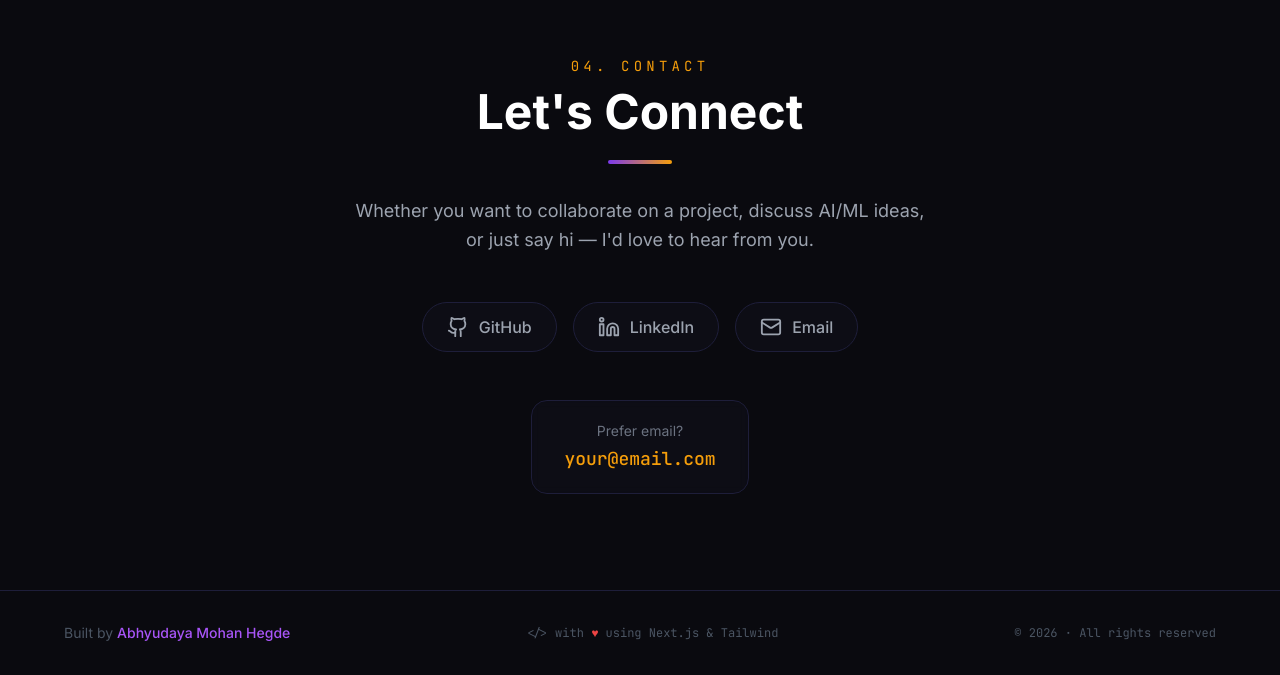
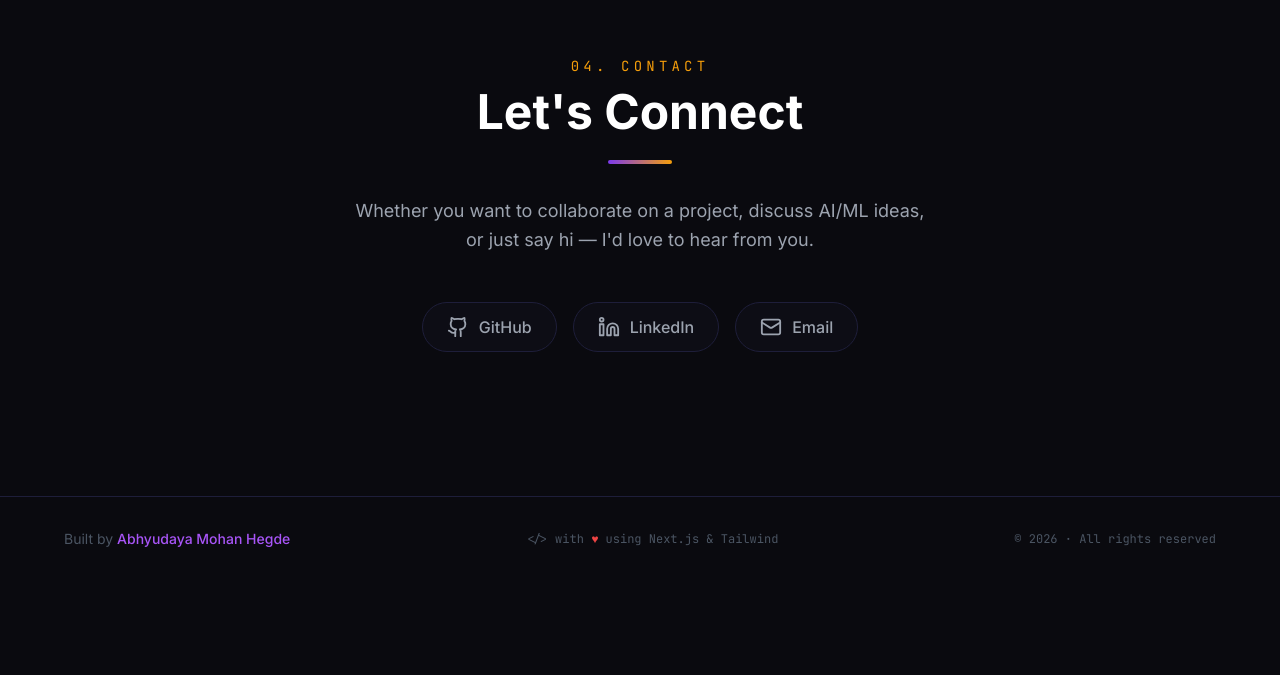
Before and after one commit to umbralrage345/profile-dashboard, a Next.js app: page / in a window 1280 px wide. Shown: the part 3344-4019 px from the top of the page. After the commit the page ends 3925 px from the top, so only its background shows below. Built offline with nearby package versions, Linux system fonts and the light colour scheme.

Commit message:
removed duplicate email option

```diff
--- a/components/Contact.tsx
+++ b/components/Contact.tsx
@@ -75,22 +75,7 @@ export default function Contact() {
           ))}
         </motion.div>
 
-        {/* Divider / email highlight */}
-        <motion.div
-          initial={{ opacity: 0 }}
-          whileInView={{ opacity: 1 }}
-          viewport={{ once: true }}
-          transition={{ delay: 0.4 }}
-          className="card-glass inline-block px-8 py-5 rounded-2xl"
-        >
-          <p className="text-gray-500 text-sm mb-1">Prefer email?</p>
-          <a
-            href="mailto:your@email.com"
-            className="text-brand-gold hover:text-brand-gold-light font-mono font-medium transition-colors text-lg"
-          >
-            your@email.com
-          </a>
-        </motion.div>
+
       </div>
     </section>
   );
```
